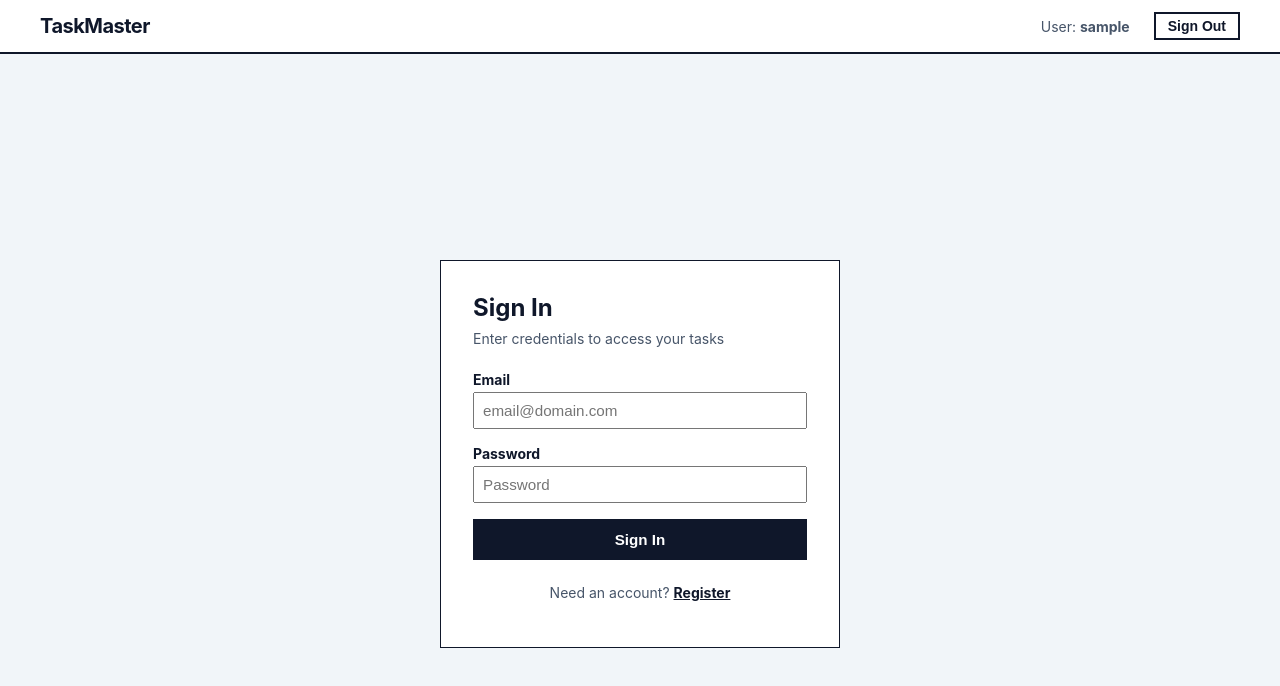
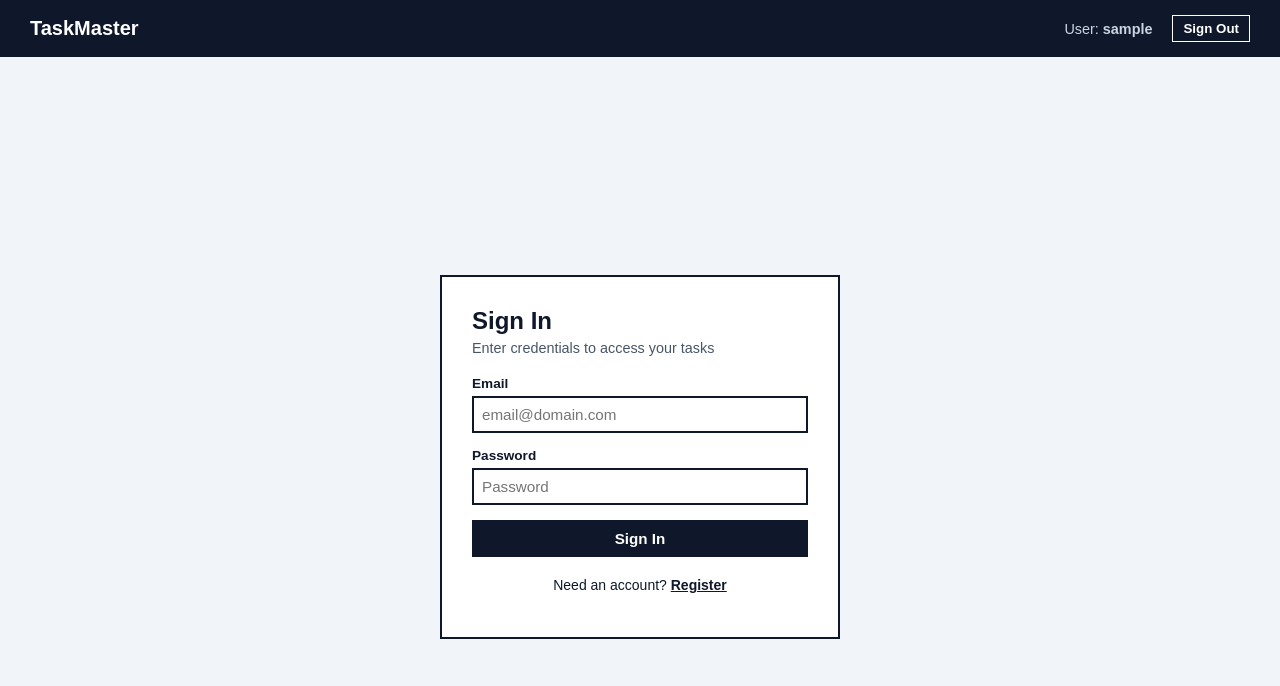
Before and after one commit to am6nath/todo-frontend, an Angular app: page /login in a window 1280 px wide. Shown: the top 686 px of the page. Built offline with nearby package versions, Linux system fonts and the light colour scheme; sample sign-in values are in the browser's storage.

Commit message:
style: simplify css layout and use basic flex layout for home dashboard

```diff
--- a/src/app/components/home/home.css
+++ b/src/app/components/home/home.css
@@ -6,10 +6,19 @@
 }
 
 .dashboard-grid {
-  display: grid;
-  grid-template-columns: 320px 1fr;
+  display: flex;
+  flex-direction: row;
   gap: 1.5rem;
-  align-items: start;
+  align-items: flex-start;
+}
+
+.form-panel {
+  width: 320px;
+  flex-shrink: 0;
+}
+
+.list-panel {
+  flex-grow: 1;
 }
 
 .card {
@@ -276,6 +285,9 @@
 
 @media (max-width: 768px) {
   .dashboard-grid {
-    grid-template-columns: 1fr;
+    flex-direction: column;
+  }
+  .form-panel {
+    width: 100%;
   }
 }
--- a/src/app/components/login/login.css
+++ b/src/app/components/login/login.css
@@ -3,67 +3,53 @@
   display: flex;
   justify-content: center;
   align-items: center;
-  background-color: #f1f5f9;
-  padding: 1.5rem;
-  box-sizing: border-box;
+  padding: 20px;
 }
 
 .auth-card {
-  background: #ffffff;
-  padding: 2rem;
-  border: 1px solid #0f172a;
+  background-color: #ffffff;
+  padding: 30px;
+  border: 2px solid #0f172a;
   width: 100%;
   max-width: 400px;
-  box-sizing: border-box;
 }
 
 .auth-header {
-  margin-bottom: 1.5rem;
+  margin-bottom: 20px;
 }
 
 .auth-header h2 {
   font-size: 1.5rem;
-  color: #0f172a;
-  margin: 0 0 0.5rem 0;
-  font-weight: bold;
+  margin: 0 0 5px 0;
 }
 
 .subtitle {
   color: #475569;
-  font-size: 0.875rem;
+  font-size: 0.9rem;
   margin: 0;
 }
 
 .auth-form {
   display: flex;
   flex-direction: column;
-  gap: 1rem;
+  gap: 15px;
 }
 
 .form-group {
   display: flex;
   flex-direction: column;
-  gap: 0.25rem;
+  gap: 5px;
 }
 
 .form-group label {
-  font-size: 0.875rem;
+  font-size: 0.85rem;
   font-weight: bold;
-  color: #0f172a;
 }
 
 .form-group input {
-  padding: 0.5rem;
-  /* border: 2px solid #0f172a; */
+  padding: 8px;
+  border: 2px solid #0f172a;
   font-size: 0.95rem;
-  color: #0f172a;
-  box-sizing: border-box;
-  width: 100%;
-}
-
-.form-group input:focus {
-  outline: none;
-  background-color: #f8fafc;
 }
 
 .form-group input.input-error {
@@ -78,44 +64,41 @@
 }
 
 .alert {
-  padding: 0.75rem;
+  padding: 10px;
+  border: 2px solid #ef4444;
+  background-color: #fef2f2;
+  color: #ef4444;
   font-size: 0.85rem;
   font-weight: bold;
-  border: 2px solid #ef4444;
-  background: #fef2f2;
-  color: #ef4444;
 }
 
 .submit-btn {
-  background: #0f172a;
+  background-color: #0f172a;
   color: #ffffff;
   border: none;
-  padding: 0.75rem;
+  padding: 10px;
   font-size: 0.95rem;
   font-weight: bold;
   cursor: pointer;
-  box-sizing: border-box;
-  width: 100%;
 }
 
-.submit-btn:hover:not(:disabled) {
-  background: #334155;
+.submit-btn:hover {
+  background-color: #334155;
 }
 
 .submit-btn:disabled {
-  background: #94a3b8;
+  background-color: #cbd5e1;
+  color: #94a3b8;
   cursor: not-allowed;
 }
 
 .auth-footer {
   text-align: center;
-  margin-top: 1.5rem;
+  margin-top: 20px;
   font-size: 0.875rem;
-  color: #475569;
 }
 
 .auth-footer a {
   color: #0f172a;
-  text-decoration: underline;
   font-weight: bold;
 }
--- a/src/app/components/navbar/navbar.css
+++ b/src/app/components/navbar/navbar.css
@@ -1,59 +1,41 @@
 .navbar {
-  background: #ffffff;
-  border-bottom: 2px solid #0f172a;
-  position: sticky;
-  top: 0;
-  z-index: 1000;
-  padding: 0.75rem 1.5rem;
+  background-color: #0f172a;
+  color: #ffffff;
+  padding: 15px 30px;
 }
 
 .nav-container {
-  max-width: 1200px;
-  margin: 0 auto;
   display: flex;
   justify-content: space-between;
-  align-items: center;
-}
-
-.nav-brand {
-  display: flex;
   align-items: center;
 }
 
 .logo-text {
   font-size: 1.25rem;
   font-weight: bold;
-  color: #0f172a;
-  letter-spacing: -0.025em;
 }
 
 .nav-user {
   display: flex;
   align-items: center;
-  gap: 1.5rem;
+  gap: 20px;
 }
 
 .welcome-text {
-  color: #475569;
-  font-size: 0.875rem;
+  color: #cbd5e1;
+  font-size: 0.9rem;
 }
 
 .logout-btn {
   background: transparent;
-  border: 2px solid #0f172a;
-  color: #0f172a;
-  padding: 0.25rem 0.75rem;
-  font-size: 0.875rem;
+  border: 1px solid #ffffff;
+  color: #ffffff;
+  padding: 5px 10px;
+  cursor: pointer;
   font-weight: bold;
-  cursor: pointer;
 }
 
 .logout-btn:hover {
-  background: #f1f5f9;
+  background-color: #ffffff;
+  color: #0f172a;
 }
-
-@media (max-width: 640px) {
-  .welcome-text {
-    display: none;
-  }
-}
--- a/src/app/components/register/register.css
+++ b/src/app/components/register/register.css
@@ -3,67 +3,53 @@
   display: flex;
   justify-content: center;
   align-items: center;
-  background-color: #f1f5f9;
-  padding: 1.5rem;
-  box-sizing: border-box;
+  padding: 20px;
 }
 
 .auth-card {
-  background: #ffffff;
-  padding: 2rem;
+  background-color: #ffffff;
+  padding: 30px;
   border: 2px solid #0f172a;
   width: 100%;
   max-width: 400px;
-  box-sizing: border-box;
 }
 
 .auth-header {
-  margin-bottom: 1.5rem;
+  margin-bottom: 20px;
 }
 
 .auth-header h2 {
   font-size: 1.5rem;
-  color: #0f172a;
-  margin: 0 0 0.5rem 0;
-  font-weight: bold;
+  margin: 0 0 5px 0;
 }
 
 .subtitle {
   color: #475569;
-  font-size: 0.875rem;
+  font-size: 0.9rem;
   margin: 0;
 }
 
 .auth-form {
   display: flex;
   flex-direction: column;
-  gap: 1rem;
+  gap: 15px;
 }
 
 .form-group {
   display: flex;
   flex-direction: column;
-  gap: 0.25rem;
+  gap: 5px;
 }
 
 .form-group label {
-  font-size: 0.875rem;
+  font-size: 0.85rem;
   font-weight: bold;
-  color: #0f172a;
 }
 
 .form-group input {
-  padding: 0.5rem;
+  padding: 8px;
   border: 2px solid #0f172a;
   font-size: 0.95rem;
-  color: #0f172a;
-  box-sizing: border-box;
-  width: 100%;
-}
-
-.form-group input:focus {
-  outline: none;
-  background-color: #f8fafc;
 }
 
 .form-group input.input-error {
@@ -78,50 +64,47 @@
 }
 
 .alert {
-  padding: 0.75rem;
+  padding: 10px;
+  border: 2px solid #ef4444;
+  background-color: #fef2f2;
+  color: #ef4444;
   font-size: 0.85rem;
   font-weight: bold;
-  border: 2px solid #ef4444;
-  background: #fef2f2;
-  color: #ef4444;
 }
 
 .alert-success {
-  background: #f0fdf4;
-  color: #166534;
-  border-color: #bbf7d0;
+  border-color: #22c55e;
+  background-color: #f0fdf4;
+  color: #15803d;
 }
 
 .submit-btn {
-  background: #0f172a;
+  background-color: #0f172a;
   color: #ffffff;
   border: none;
-  padding: 0.75rem;
+  padding: 10px;
   font-size: 0.95rem;
   font-weight: bold;
   cursor: pointer;
-  box-sizing: border-box;
-  width: 100%;
 }
 
-.submit-btn:hover:not(:disabled) {
-  background: #334155;
+.submit-btn:hover {
+  background-color: #334155;
 }
 
 .submit-btn:disabled {
-  background: #94a3b8;
+  background-color: #cbd5e1;
+  color: #94a3b8;
   cursor: not-allowed;
 }
 
 .auth-footer {
   text-align: center;
-  margin-top: 1.5rem;
+  margin-top: 20px;
   font-size: 0.875rem;
-  color: #475569;
 }
 
 .auth-footer a {
   color: #0f172a;
-  text-decoration: underline;
   font-weight: bold;
 }
--- a/src/styles.css
+++ b/src/styles.css
@@ -1,11 +1,9 @@
 body {
   margin: 0;
   padding: 0;
-  font-family: -apple-system, BlinkMacSystemFont, "Segoe UI", Roboto, Helvetica, Arial, sans-serif;
+  font-family: Arial, sans-serif;
   background-color: #f1f5f9;
   color: #0f172a;
-  -webkit-font-smoothing: antialiased;
-  -moz-osx-font-smoothing: grayscale;
 }
 
 * {
```
